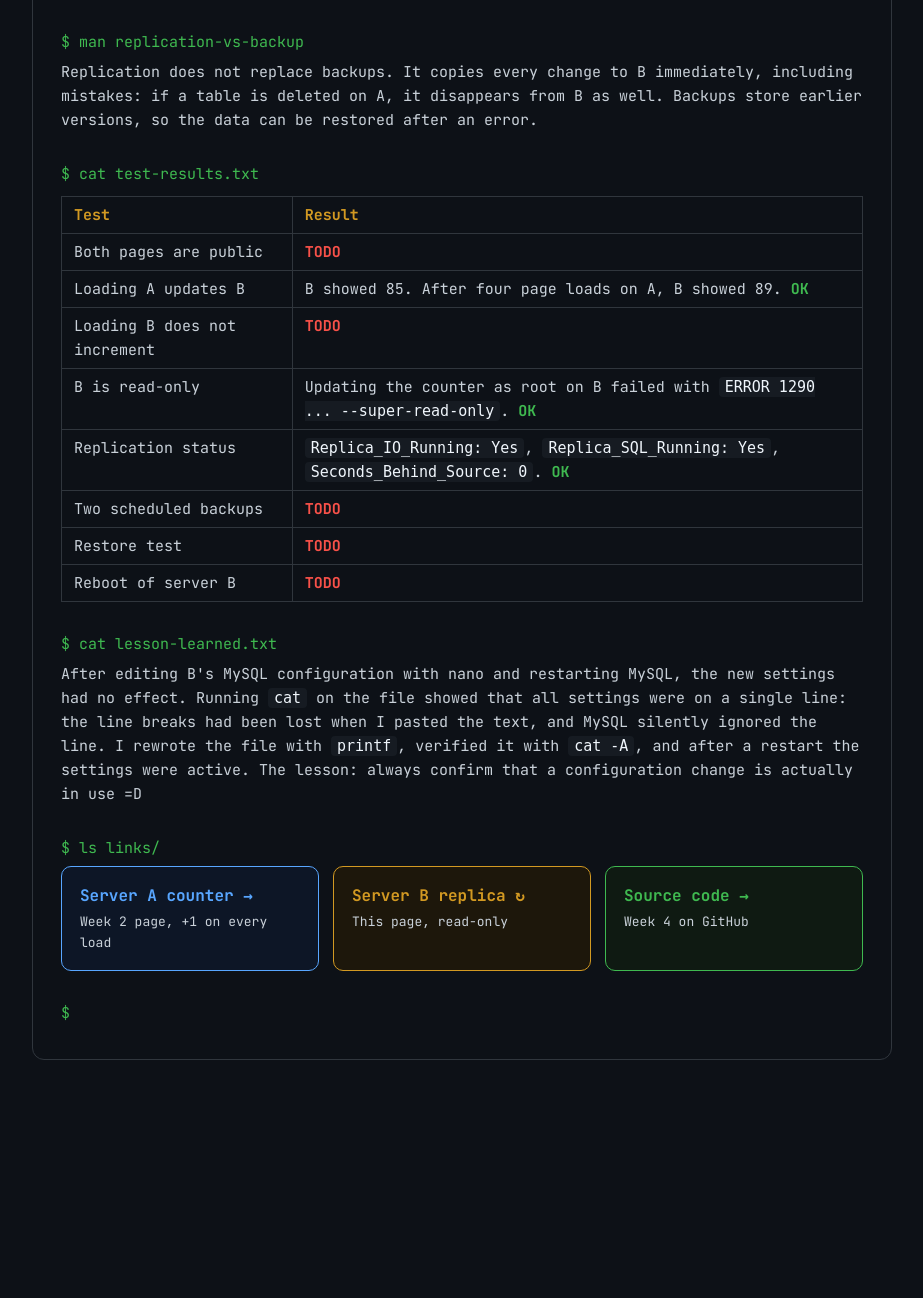
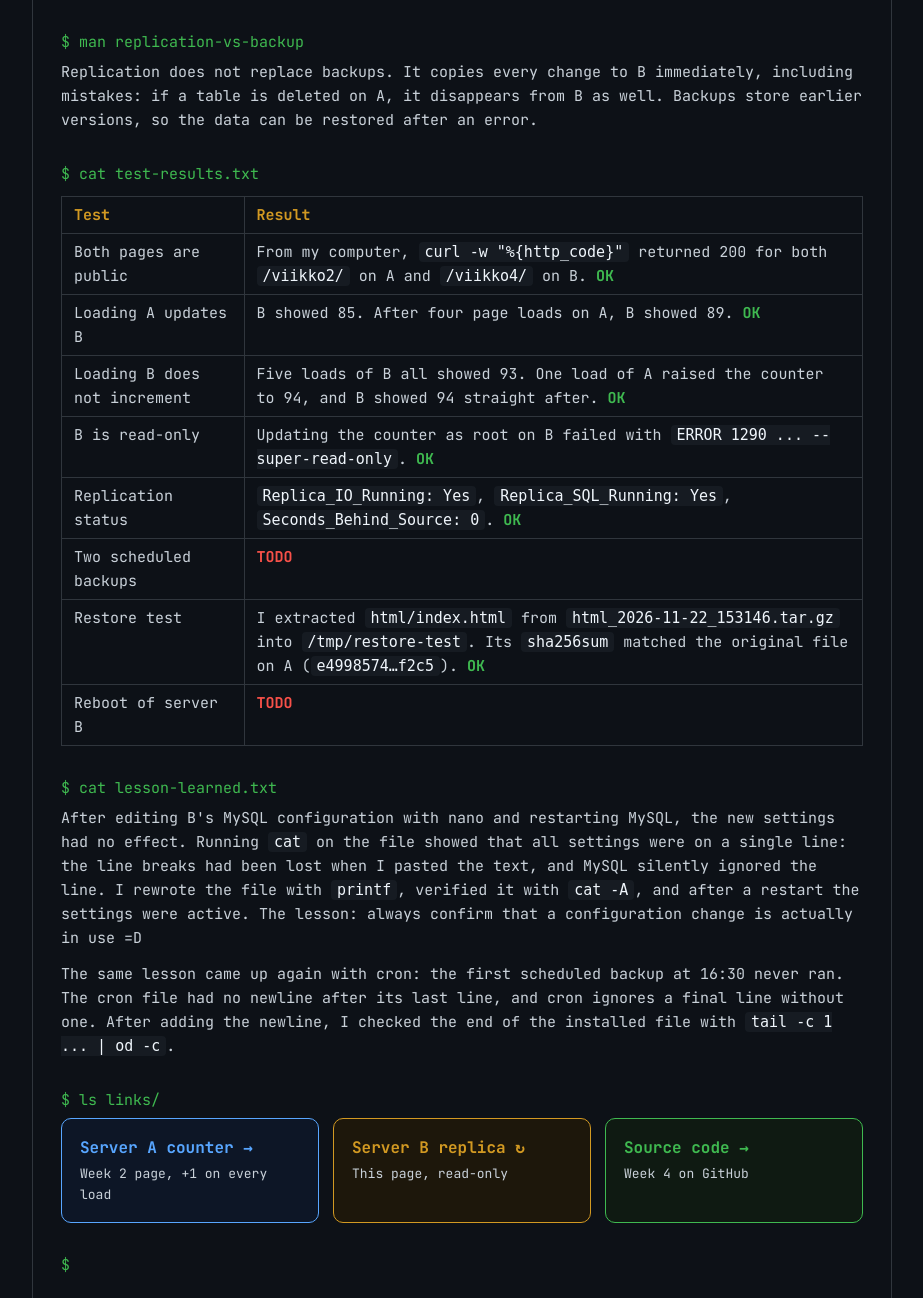
Before and after one commit to emilhalonen/Linux_Administration_TVT26KMO, a Flask app: template viikko4/templates/index.html in a window 1280 px wide. Shown: the part 2811-4109 px from the top of the page, without its empty margins (178-1101 px from the left). Before the commit the page ends 3871 px from the top, so only its background shows below. Run offline with Flask 3, Linux system fonts and the light colour scheme; the template is opened without the code that fills it, so the values that code supplies are empty.

Commit message:
test results and cron

```diff
--- a/viikko4/templates/index.html
+++ b/viikko4/templates/index.html
@@ -220,13 +220,13 @@
             <div class="table-wrap">
             <table>
                 <tr><th>Test</th><th>Result</th></tr>
-                <tr><td>Both pages are public</td><td class="pending">TODO</td></tr>
+                <tr><td>Both pages are public</td><td>From my computer, <code>curl -w "%{http_code}"</code> returned 200 for both <code>/viikko2/</code> on A and <code>/viikko4/</code> on B. <span class="OK">OK</span></td></tr>
                 <tr><td>Loading A updates B</td><td>B showed 85. After four page loads on A, B showed 89. <span class="OK">OK</span></td></tr>
-                <tr><td>Loading B does not increment</td><td class="pending">TODO</td></tr>
+                <tr><td>Loading B does not increment</td><td>Five loads of B all showed 93. One load of A raised the counter to 94, and B showed 94 straight after. <span class="OK">OK</span></td></tr>
                 <tr><td>B is read-only</td><td>Updating the counter as root on B failed with <code>ERROR 1290 ... --super-read-only</code>. <span class="OK">OK</span></td></tr>
                 <tr><td>Replication status</td><td><code>Replica_IO_Running: Yes</code>, <code>Replica_SQL_Running: Yes</code>, <code>Seconds_Behind_Source: 0</code>. <span class="OK">OK</span></td></tr>
                 <tr><td>Two scheduled backups</td><td class="pending">TODO</td></tr>
-                <tr><td>Restore test</td><td class="pending">TODO</td></tr>
+                <tr><td>Restore test</td><td>I extracted <code>html/index.html</code> from <code>html_2026-11-22_153146.tar.gz</code> into <code>/tmp/restore-test</code>. Its <code>sha256sum</code> matched the original file on A (<code>e4998574…f2c5</code>). <span class="OK">OK</span></td></tr>
                 <tr><td>Reboot of server B</td><td class="pending">TODO</td></tr>
             </table>
             </div>
@@ -240,6 +240,11 @@
                 breaks had been lost when I pasted the text, and MySQL silently ignored the line. I rewrote the
                 file with <code>printf</code>, verified it with <code>cat -A</code>, and after a restart the
                 settings were active. The lesson: always confirm that a configuration change is actually in use =D
+            </p>
+            <p style="margin-top: 12px;">
+                The same lesson came up again with cron: the first scheduled backup at 16:30 never ran. The cron
+                file had no newline after its last line, and cron ignores a final line without one. After adding
+                the newline, I checked the end of the installed file with <code>tail -c 1 ... | od -c</code>.
             </p>
         </div>
 
```
